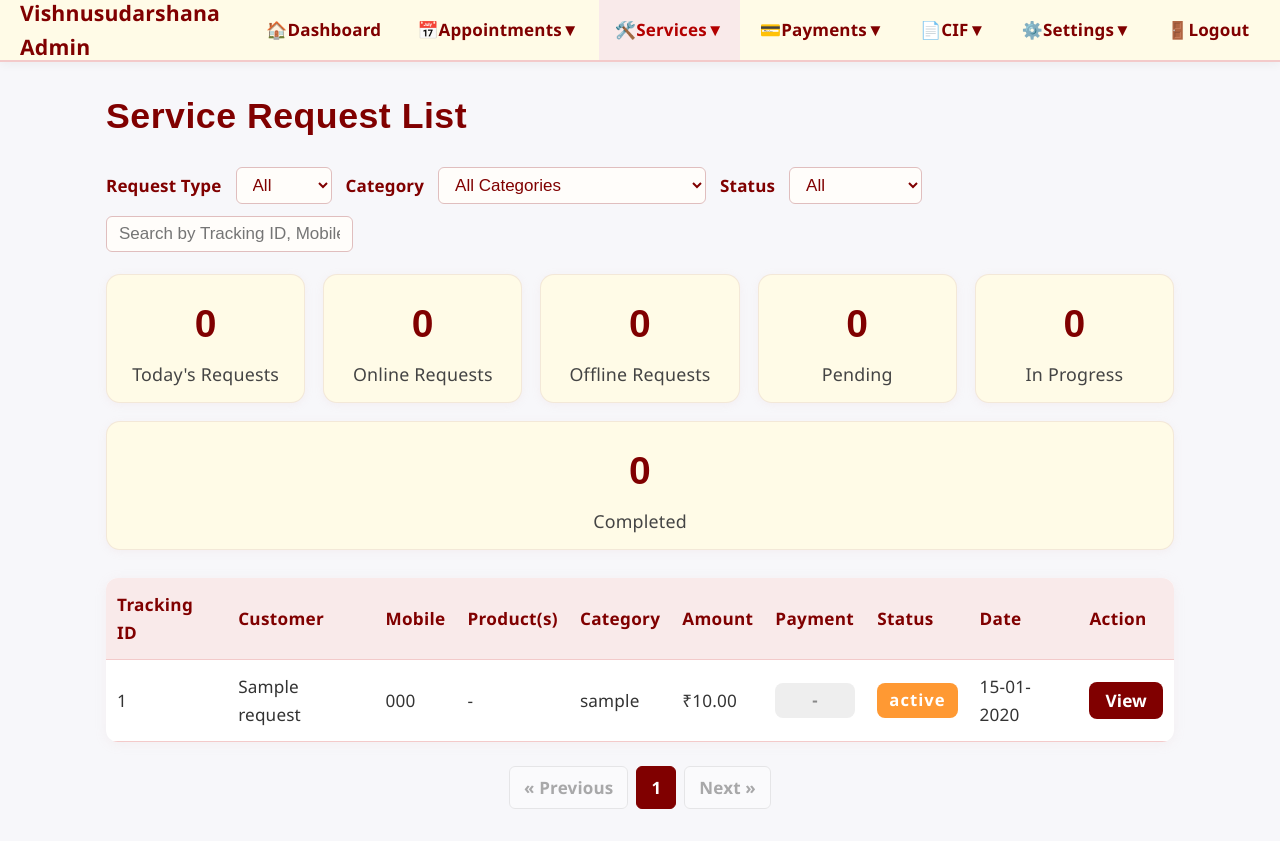
After one commit to nikhileshwarnilee/vishnusudarshana, a PHP site: page /admin/services/service-request-list.php in a window 1280 px wide. The commit adds this page. Run offline with PHP 8.4, Linux system fonts and the light colour scheme; tables that the repository leaves empty or names only in its code hold one stand-in row (values such as "Sample post").

Commit message:
Add Service Request List page with filtering and pagination features

```diff
--- a/admin/includes/top-menu.php
+++ b/admin/includes/top-menu.php
@@ -48,7 +48,8 @@ $menu = [
     'Services' => [
         'icon' => '🛠️',
         'submenu' => [
-            'Service Requests'   => $baseUrl . '/admin/services/index.php',
+                // 'Service Requests'   => $baseUrl . '/admin/services/index.php',
+            'Service Request List' => $baseUrl . '/admin/services/service-request-list.php',
             'Offline Service Request' => $baseUrl . '/admin/services/offlineservicerequest.php',
             'Products'           => $baseUrl . '/admin/products/index.php',
             'Service Categories' => $baseUrl . '/admin/services/category.php',
--- /dev/null
+++ b/admin/services/service-request-list.php
@@ -0,0 +1,559 @@
+<!DOCTYPE html>
+<html lang="en">
+<head>
+    <meta charset="UTF-8">
+    <title>Service Request List</title>
+    <meta name="viewport" content="width=device-width, initial-scale=1.0">
+    <link rel="stylesheet" href="/assets/css/style.css">
+    <style>
+            .filter-bar {
+                display: flex;
+                flex-wrap: wrap;
+                gap: 12px;
+                margin-bottom: 18px;
+                align-items: center;
+            }
+            .filter-bar label {
+                font-weight: 600;
+                color: #800000;
+                margin-right: 2px;
+                font-size: 1em;
+            }
+            .filter-bar select,
+            .filter-bar input[type="text"],
+            .filter-bar button {
+                padding: 7px 12px;
+                border-radius: 6px;
+                font-size: 1em;
+                border: 1px solid #e0bebe;
+                background: #fff;
+                margin-right: 2px;
+            }
+            .filter-bar input[type="text"] {
+                min-width: 200px;
+                border: 1.5px solid #e0bebe;
+                background: #fffdfa;
+                color: #800000;
+                transition: border 0.2s;
+            }
+            .filter-bar input[type="text"]:focus {
+                border: 1.5px solid #800000;
+                outline: none;
+                background: #fff7f0;
+            }
+            .filter-bar select {
+                background: #fffdfa;
+                color: #800000;
+                border: 1.5px solid #e0bebe;
+                transition: border 0.2s;
+            }
+            .filter-bar select:focus {
+                border: 1.5px solid #800000;
+                outline: none;
+            }
+            .filter-bar button {
+                background: #800000;
+                color: #fff;
+                border: none;
+                cursor: pointer;
+                font-weight: 600;
+                transition: background 0.2s;
+            }
+            .filter-bar button:hover {
+                background: #a00000;
+            }
+        /* Service Status Colors */
+        .status-received { background: #e5f0ff; color: #0056b3; }
+        .status-in-progress { background: #fffbe5; color: #b36b00; }
+        .status-completed { background: #e5ffe5; color: #1a8917; }
+        .status-cancelled { background: #ffeaea; color: #c00; }
+        /* Payment Status Colors */
+        .payment-paid { background: #e5ffe5; color: #1a8917; }
+        .payment-pending { background: #f7f7f7; color: #b36b00; }
+        .payment-failed { background: #ffeaea; color: #c00; }
+    body {
+        font-family: 'Segoe UI', Arial, sans-serif;
+        background: #f7f7fa;
+        margin: 0;
+    }
+    .admin-container {
+        max-width: 1100px;
+        margin: 0 auto;
+        padding: 28px 16px 32px 16px;
+    }
+    h1 {
+        color: #800000;
+        margin-bottom: 22px;
+        font-size: 2.1em;
+        letter-spacing: 0.5px;
+        font-family: 'Segoe UI Semibold', Arial, sans-serif;
+    }
+    .summary-cards {
+        display: flex;
+        gap: 18px;
+        margin-bottom: 28px;
+        flex-wrap: wrap;
+    }
+    .summary-card {
+        flex: 1 1 180px;
+        background: #fffbe7;
+        border-radius: 14px;
+        padding: 18px 0 14px 0;
+        text-align: center;
+        box-shadow: 0 2px 8px #e0bebe22;
+        transition: box-shadow 0.2s;
+    }
+    .summary-card:hover {
+        box-shadow: 0 4px 16px #e0bebe44;
+    }
+    .summary-count {
+        font-size: 2.3em;
+        font-weight: 700;
+        color: #800000;
+        margin-bottom: 4px;
+        font-family: 'Segoe UI Bold', Arial, sans-serif;
+    }
+    .summary-label {
+        font-size: 1.05em;
+        color: #444;
+        letter-spacing: 0.2px;
+    }
+    .service-table {
+        width: 100%;
+        border-collapse: collapse;
+        background: #fff;
+        box-shadow: 0 2px 12px #e0bebe22;
+        border-radius: 12px;
+        overflow: hidden;
+        margin-bottom: 18px;
+    }
+    .service-table th, .service-table td {
+        padding: 13px 11px;
+        border-bottom: 1px solid #f3caca;
+        text-align: left;
+        font-size: 1.01em;
+    }
+    .service-table th {
+        background: #f9eaea;
+        color: #800000;
+        font-weight: 600;
+        letter-spacing: 0.3px;
+    }
+    .service-table tbody tr:hover {
+        background: #f3f7fa;
+        cursor: pointer;
+    }
+    .status-badge {
+        padding: 4px 12px;
+        border-radius: 8px;
+        font-weight: 600;
+        font-size: 0.97em;
+        display: inline-block;
+        min-width: 80px;
+        text-align: center;
+    }
+    .view-btn {
+        background: #800000;
+        color: #fff;
+        padding: 7px 16px;
+        border-radius: 8px;
+        text-decoration: none;
+        font-weight: 600;
+        font-size: 1em;
+        transition: background 0.2s;
+    }
+    .view-btn:hover {
+        background: #a00000;
+    }
+    .no-data {
+        text-align: center;
+        color: #777;
+        padding: 28px;
+        font-size: 1.1em;
+    }
+    .pagination {
+        display: flex;
+        gap: 8px;
+        justify-content: center;
+        margin: 22px 0 0 0;
+        flex-wrap: wrap;
+    }
+    .pagination a, .pagination span {
+        padding: 7px 14px;
+        border-radius: 6px;
+        border: 1px solid #ccc;
+        background: #fff;
+        cursor: pointer;
+        font-weight: 600;
+        text-decoration: none;
+        display: inline-block;
+        color: #333;
+        font-size: 1em;
+        transition: background 0.2s, color 0.2s;
+    }
+    .pagination .page-link.current {
+        background: #800000;
+        color: #fff;
+        border-color: #800000;
+    }
+    .pagination .page-link.disabled {
+        opacity: 0.4;
+        cursor: not-allowed;
+    }
+    @media (max-width: 700px) {
+        .summary-cards { flex-direction: column; }
+        .admin-container { padding: 12px 2vw; }
+        .service-table th, .service-table td { padding: 10px 6px; font-size: 0.97em; }
+    }
+    </style>
+    <script src="https://code.jquery.com/jquery-3.7.1.min.js"></script>
+</head>
+<body>
+<?php
+require_once __DIR__ . '/../../config/db.php';
+// Dynamic summary counts (same as index.php)
+$todayCount = $pdo->query(
+    "SELECT COUNT(*) FROM service_requests WHERE DATE(created_at) = CURDATE() AND category_slug != 'appointment'"
+)->fetchColumn();
+$receivedCount = $pdo->query(
+    "SELECT COUNT(*) FROM service_requests WHERE service_status = 'Received' AND category_slug != 'appointment'"
+)->fetchColumn();
+$inProgressCount = $pdo->query(
+    "SELECT COUNT(*) FROM service_requests WHERE service_status = 'In Progress' AND category_slug != 'appointment'"
+)->fetchColumn();
+$completedCount = $pdo->query(
+    "SELECT COUNT(*) FROM service_requests WHERE service_status = 'Completed' AND category_slug != 'appointment'"
+)->fetchColumn();
+$onlineCount = $pdo->query("SELECT COUNT(*) FROM service_requests WHERE tracking_id LIKE 'VDSK%' AND category_slug != 'appointment'")->fetchColumn();
+$offlineCount = $pdo->query("SELECT COUNT(*) FROM service_requests WHERE tracking_id LIKE 'SR%' AND category_slug != 'appointment'")->fetchColumn();
+include __DIR__ . '/../includes/top-menu.php';
+?>
+<div class="admin-container">
+    <h1>Service Request List</h1>
+    <form class="filter-bar" method="get" style="margin-bottom:22px;">
+        <label>Request Type</label>
+        <select name="request_type" id="requestTypeSelect">
+            <option value="all" <?= (($_GET['request_type'] ?? 'all') === 'all') ? 'selected' : '' ?>>All</option>
+            <option value="online" <?= (($_GET['request_type'] ?? 'all') === 'online') ? 'selected' : '' ?>>Online</option>
+            <option value="offline" <?= (($_GET['request_type'] ?? 'all') === 'offline') ? 'selected' : '' ?>>Offline</option>
+        </select>
+        <label>Category</label>
+        <select name="category" id="categorySelect">
+            <?php
+            $categoryOptions = [
+                'All' => 'All Categories',
+                'birth-child' => 'Birth & Child Services',
+                'marriage-matching' => 'Marriage & Matching',
+                'astrology-consultation' => 'Astrology Consultation',
+                'muhurat-event' => 'Muhurat & Event Guidance',
+                'pooja-vastu-enquiry' => 'Pooja, Ritual & Vastu Enquiry',
+            ];
+            $selectedCategory = $_GET['category'] ?? 'All';
+            foreach ($categoryOptions as $k => $v): ?>
+                <option value="<?= $k ?>" <?= $selectedCategory === $k ? 'selected' : '' ?>>
+                    <?= $v ?>
+                </option>
+            <?php endforeach; ?>
+        </select>
+        <label>Status</label>
+        <select name="status" id="statusSelect">
+            <?php
+            $statusOptions = ['All', 'Received', 'In Progress', 'Completed'];
+            $selectedStatus = $_GET['status'] ?? 'All';
+            foreach ($statusOptions as $s): ?>
+                <option value="<?= $s ?>" <?= $selectedStatus === $s ? 'selected' : '' ?>>
+                    <?= $s ?>
+                </option>
+            <?php endforeach; ?>
+        </select>
+        <input type="text" name="search" value="<?= htmlspecialchars($_GET['search'] ?? '') ?>" placeholder="Search by Tracking ID, Mobile, or Customer Name" style="min-width:200px;" />
+    </form>
+    <div class="summary-cards">
+        <div class="summary-card">
+            <div class="summary-count"><?= $todayCount ?></div>
+            <div class="summary-label">Today's Requests</div>
+        </div>
+        <div class="summary-card">
+            <div class="summary-count"><?= $onlineCount ?></div>
+            <div class="summary-label">Online Requests</div>
+        </div>
+        <div class="summary-card">
+            <div class="summary-count"><?= $offlineCount ?></div>
+            <div class="summary-label">Offline Requests</div>
+        </div>
+        <div class="summary-card">
+            <div class="summary-count"><?= $receivedCount ?></div>
+            <div class="summary-label">Pending</div>
+        </div>
+        <div class="summary-card">
+            <div class="summary-count"><?= $inProgressCount ?></div>
+            <div class="summary-label">In Progress</div>
+        </div>
+        <div class="summary-card">
+            <div class="summary-count"><?= $completedCount ?></div>
+            <div class="summary-label">Completed</div>
+        </div>
+    </div>
+    <?php
+    // Pagination logic
+    $perPage = 10;
+    $page = isset($_GET['page']) && is_numeric($_GET['page']) && $_GET['page'] > 0 ? (int)$_GET['page'] : 1;
+    $offset = ($page - 1) * $perPage;
+    $where = ["category_slug != 'appointment'"];
+    $params = [];
+    $requestType = $_GET['request_type'] ?? 'all';
+    if ($requestType === 'online') {
+        $where[] = "tracking_id LIKE 'VDSK%'";
+    } elseif ($requestType === 'offline') {
+        $where[] = "tracking_id LIKE 'SR%'";
+    }
+    $selectedCategory = $_GET['category'] ?? 'All';
+    if ($selectedCategory !== 'All') {
+        $where[] = 'category_slug = ?';
+        $params[] = $selectedCategory;
+    }
+    $selectedStatus = $_GET['status'] ?? 'All';
+    if ($selectedStatus !== 'All') {
+        $where[] = 'service_status = ?';
+        $params[] = $selectedStatus;
+    }
+    $search = trim($_GET['search'] ?? '');
+    if ($search !== '') {
+        $where[] = '(tracking_id LIKE ? OR mobile LIKE ? OR customer_name LIKE ?)';
+        $params[] = "%$search%";
+        $params[] = "%$search%";
+        $params[] = "%$search%";
+    }
+    $whereSql = $where ? 'WHERE ' . implode(' AND ', $where) : '';
+    $countSql = "SELECT COUNT(*) FROM service_requests $whereSql";
+    $countStmt = $pdo->prepare($countSql);
+    $countStmt->execute($params);
+    $totalRecords = $countStmt->fetchColumn();
+    $totalPages = max(1, ceil($totalRecords / $perPage));
+    $sql = "SELECT id, tracking_id, customer_name, mobile, category_slug, total_amount, payment_status, service_status, created_at, selected_products FROM service_requests $whereSql ORDER BY created_at DESC LIMIT $perPage OFFSET $offset";
+    $stmt = $pdo->prepare($sql);
+    $stmt->execute($params);
+    $requests = $stmt->fetchAll(PDO::FETCH_ASSOC);
+    ?>
+    <table class="service-table">
+        <thead>
+            <tr>
+                <th>Tracking ID</th>
+                <th>Customer</th>
+                <th>Mobile</th>
+                <th>Product(s)</th>
+                <th>Category</th>
+                <th>Amount</th>
+                <th>Payment</th>
+                <th>Status</th>
+                <th>Date</th>
+                <th>Action</th>
+            </tr>
+        </thead>
+        <tbody id="serviceTableBody">
+        <?php if (!$requests): ?>
+            <tr><td colspan="10" class="no-data">No service requests found.</td></tr>
+        <?php else: ?>
+            <?php foreach ($requests as $row): ?>
+            <tr>
+                <td><?= htmlspecialchars($row['tracking_id']) ?></td>
+                <td><?= htmlspecialchars($row['customer_name']) ?></td>
+                <td><?= htmlspecialchars($row['mobile']) ?></td>
+                <td>
+                    <?php
+                    $products = '-';
+                    $decoded = json_decode($row['selected_products'], true);
+                    if (is_array($decoded) && count($decoded)) {
+                        $names = [];
+                        foreach ($decoded as $prod) {
+                            if (isset($prod['id'])) {
+                                static $productNameCache = [];
+                                $pid = (int)$prod['id'];
+                                if (!isset($productNameCache[$pid])) {
+                                    $pstmt = $pdo->prepare('SELECT product_name FROM products WHERE id = ?');
+                                    $pstmt->execute([$pid]);
+                                    $prow = $pstmt->fetch();
+                                    $productNameCache[$pid] = $prow ? $prow['product_name'] : 'Product#'.$pid;
+                                }
+                                $names[] = htmlspecialchars($productNameCache[$pid]);
+                            }
+                        }
+                        if ($names) {
+                            $products = implode(', ', $names);
+                        }
+                    }
+                    echo $products;
+                    ?>
+                </td>
+                <td>
+                    <?php
+                    $catMap = [
+                        'birth-child' => 'Birth & Child Services',
+                        'marriage-matching' => 'Marriage & Matching',
+                        'astrology-consultation' => 'Astrology Consultation',
+                        'muhurat-event' => 'Muhurat & Event Guidance',
+                        'pooja-vastu-enquiry' => 'Pooja, Ritual & Vastu Enquiry',
+                    ];
+                    $catSlug = $row['category_slug'];
+                    echo isset($catMap[$catSlug]) ? htmlspecialchars($catMap[$catSlug]) : htmlspecialchars($catSlug);
+                    ?>
+                </td>
+                <td>₹<?= number_format($row['total_amount'], 2) ?></td>
+                <td>
+                    <?php
+                    $payClass = 'payment-' . strtolower(str_replace(' ', '-', $row['payment_status']));
+                    $isOffline = !empty($row['selected_products']);
+                    $trackingId = $row['tracking_id'];
+                    if (strpos($trackingId, 'SR') === 0) {
+                        echo '<button class="btn-pay" data-id="'.(int)$row['id'].'" style="background:#c00;color:#fff;padding:6px 14px;border:none;border-radius:6px;font-weight:600;cursor:pointer;">Unpaid</button>';
+                    } elseif (strpos($trackingId, 'VDSK') === 0) {
+                        echo '<span class="status-badge payment-paid" style="background:#e5ffe5;color:#1a8917;">Paid</span>';
+                    } else {
+                        echo '<span class="status-badge" style="background:#eee;color:#888;">-</span>';
+                    }
+                    ?>
+                </td>
+                <td>
+                    <?php
+                    $statusClass = 'status-' . strtolower(str_replace(' ', '-', $row['service_status']));
+                    ?>
+                    <span class="status-badge <?= $statusClass ?>">
+                        <?= htmlspecialchars($row['service_status']) ?>
+                    </span>
+                </td>
+                <td><?= date('d-m-Y', strtotime($row['created_at'])) ?></td>
+                <td><a class="view-btn" href="view.php?id=<?= $row['id'] ?>">View</a></td>
+            </tr>
+            <?php endforeach; ?>
+        <?php endif; ?>
+        </tbody>
+    </table>
+    <div id="pagination" class="pagination" style="margin-top:24px;">
+        <?php
+        // Always show pagination bar, even for 1 page
+        // Prev
+        if ($page > 1) {
+            echo '<a href="?page=' . ($page - 1) . '" class="page-link">&laquo; Previous</a>';
+        } else {
+            echo '<span class="page-link disabled">&laquo; Previous</span>';
+        }
+        // Page numbers (show up to 5 pages)
+        $start = max(1, $page - 2);
+        $end = min($totalPages, $start + 4);
+        if ($end - $start < 4) $start = max(1, $end - 4);
+        for ($i = $start; $i <= $end; $i++) {
+            if ($i == $page) {
+                echo '<span class="page-link current">' . $i . '</span>';
+            } else {
+                echo '<a href="?page=' . $i . '" class="page-link">' . $i . '</a>';
+            }
+        }
+        // Next
+        if ($page < $totalPages) {
+            echo '<a href="?page=' . ($page + 1) . '" class="page-link">Next &raquo;</a>';
+        } else {
+            echo '<span class="page-link disabled">Next &raquo;</span>';
+        }
+        ?>
+    </div>
+</div>
+<script>
+// Debounce function for instant search
+function debounce(func, wait) {
+    let timeout;
+    return function(...args) {
+        clearTimeout(timeout);
+        timeout = setTimeout(() => func.apply(this, args), wait);
+    };
+}
+
+const searchInput = document.querySelector('input[name="search"]');
+if (searchInput) {
+    let lastValue = searchInput.value;
+    searchInput.addEventListener('input', debounce(function(e) {
+        const value = this.value;
+        if (value === lastValue) return;
+        lastValue = value;
+        const form = this.form;
+        const params = new URLSearchParams();
+        for (const el of form.elements) {
+            if (!el.name) continue;
+            if (el.type === 'submit') continue;
+            if (el === this) {
+                params.set(el.name, value);
+            } else {
+                params.set(el.name, el.value);
+            }
+        }
+        params.set('page', '1');
+        window.location.search = params.toString();
+    }, 400));
+    // Prevent form submit on Enter for search
+    searchInput.form.addEventListener('submit', function(e) {
+        e.preventDefault();
+    });
+}
+document.getElementById('requestTypeSelect').addEventListener('change', function() {
+    // Preserve all current filters when changing request type
+    const form = this.form;
+    const params = new URLSearchParams();
+    for (const el of form.elements) {
+        if (!el.name) continue;
+        if (el.type === 'submit') continue;
+        if (el === this) {
+            params.set(el.name, this.value);
+        } else {
+            params.set(el.name, el.value);
+        }
+    }
+    params.set('page', '1');
+    window.location.search = params.toString();
+});
+document.getElementById('categorySelect').addEventListener('change', function() {
+    const form = this.form;
+    const params = new URLSearchParams();
+    for (const el of form.elements) {
+        if (!el.name) continue;
+        if (el.type === 'submit') continue;
+        if (el === this) {
+            params.set(el.name, this.value);
+        } else {
+            params.set(el.name, el.value);
+        }
+    }
+    params.set('page', '1');
+    window.location.search = params.toString();
+});
+document.getElementById('statusSelect').addEventListener('change', function() {
+    const form = this.form;
+    const params = new URLSearchParams();
+    for (const el of form.elements) {
+        if (!el.name) continue;
+        if (el.type === 'submit') continue;
+        if (el === this) {
+            params.set(el.name, this.value);
+        } else {
+            params.set(el.name, el.value);
+        }
+    }
+    params.set('page', '1');
+    window.location.search = params.toString();
+});
+$(document).on('click', '.btn-pay', function(e){
+    e.preventDefault();
+    var id = $(this).data('id');
+    // Simple popup for Unpaid
+    var popup = $('<div id="payPopupOverlay" style="position:fixed;top:0;left:0;width:100vw;height:100vh;background:rgba(0,0,0,0.35);z-index:9999;display:flex;align-items:center;justify-content:center;"></div>');
+    var box = $('<div style="background:#fff;padding:32px 28px;border-radius:12px;box-shadow:0 2px 16px #80000033;min-width:320px;max-width:90vw;text-align:center;position:relative;">'
+        +'<div style="font-size:1.15em;color:#c00;font-weight:600;margin-bottom:12px;">This service request is currently unpaid.</div>'
+        +'<div style="color:#555;margin-bottom:18px;">Please collect payment offline and update the status accordingly in the system.</div>'
+        +'<button id="closePayPopup" style="background:#800000;color:#fff;padding:8px 24px;border:none;border-radius:8px;font-weight:600;cursor:pointer;">Close</button>'
+        +'</div>');
+    popup.append(box);
+    $('body').append(popup);
+    $('#closePayPopup').on('click', function(){ $('#payPopupOverlay').remove(); });
+    popup.on('click', function(e){ if(e.target === this) $(this).remove(); });
+});
+</script>
+</body>
+</html>
```
Also changed, not shown: admin/index.php (+11 -0 lines).
